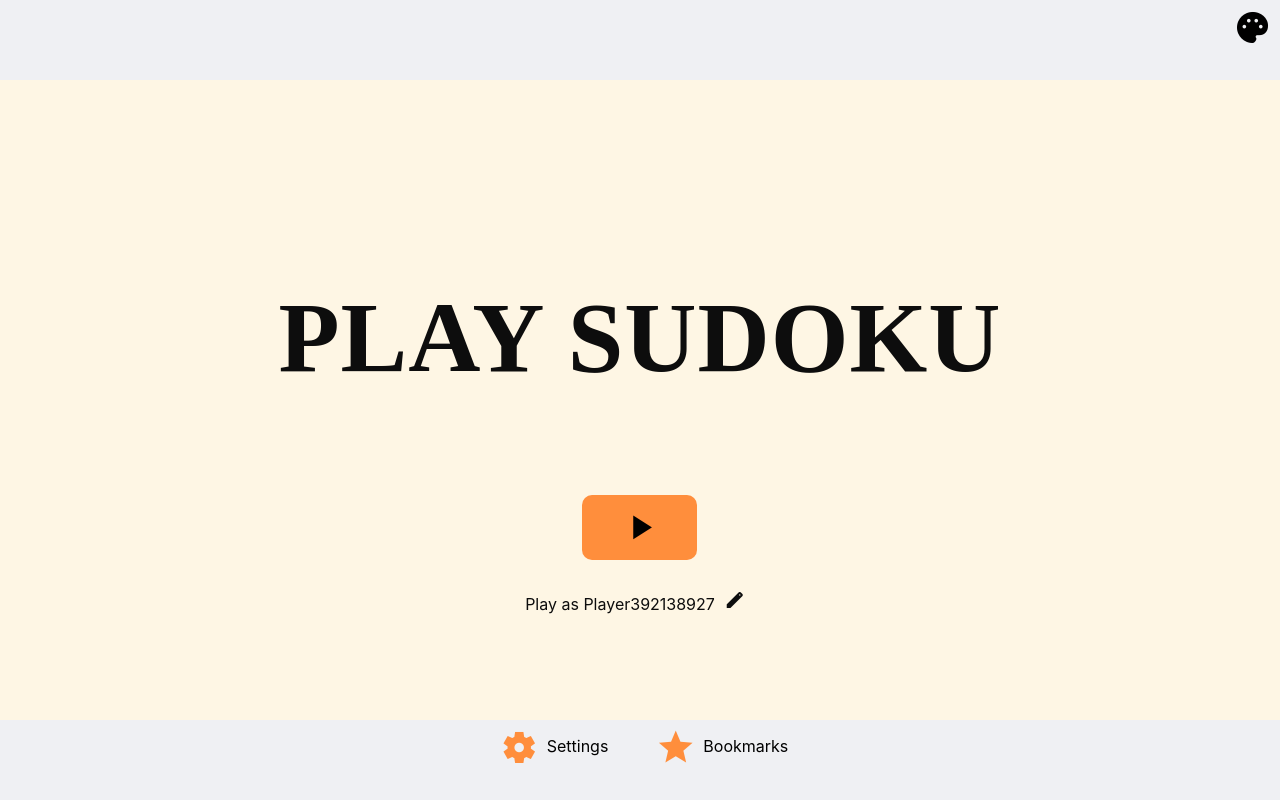
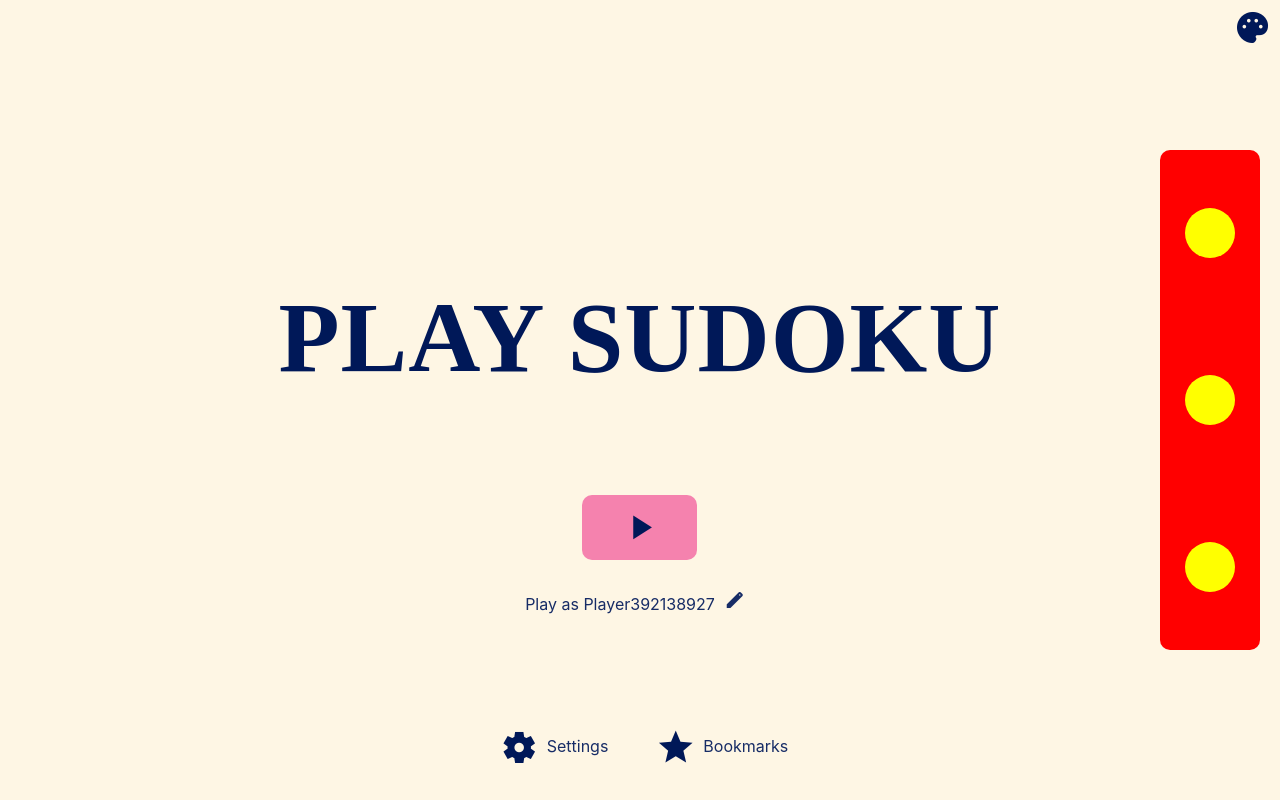
Before and after one commit to AlexChavezz/playsudoku, a React (Vite) app: page /play in a window 1280 px wide. Built offline with nearby package versions, Linux system fonts and the light colour scheme; a web font is replaced by a local one.

Commit message:
some themes added

```diff
--- a/src/App.tsx
+++ b/src/App.tsx
@@ -1,5 +1,5 @@
-import {useEffect, useReducer} from 'react';
-import { GlobalStateContext } from './context/GlobalState';
+import { useEffect, useReducer } from 'react';
+import { GlobalState } from './context/GlobalState';
 import { gobalReducer } from './reducers/globalReducer';
 import { MainRouter } from "./router/MainRouter";
 
@@ -9,15 +9,16 @@ const initialState = {
 
 export default () => {
   useEffect(() => {
-    dispatch({type:"changeTheme", payload: "themeTwo"})
+    themeDispatch({type:"changeTheme", payload: "themeTwo"})
   }, [])
-  const [{ theme }, dispatch] = useReducer(gobalReducer, initialState);
-  console.log(theme)
+  const [{ theme }, themeDispatch] = useReducer(gobalReducer, initialState);
+
   return (
-    <GlobalStateContext.Provider value={{
+    <GlobalState.Provider value={{
       theme,
+      themeDispatch,
     }}>
       <MainRouter />
-    </GlobalStateContext.Provider>
+    </GlobalState.Provider>
   );
 }
--- /dev/null
+++ b/src/components/PlayScreen/Body.tsx
@@ -0,0 +1,26 @@
+import { useContext } from "react";
+import { GlobalState } from "../../context/GlobalState";
+
+export const Body = () => {
+    const { theme } = useContext(GlobalState);
+    return (
+        <section className={`body-container ${theme}`}>
+            <article className="body-title">
+                <h1>PLAY SUDOKU</h1>
+            </article>
+            <article className="body-button-container">
+                <button className="body-button">
+                    <span className="material-symbols-outlined play">
+                        play_arrow
+                    </span>
+                </button>
+                <span>Play as Player392138927
+                    <span className="material-symbols-outlined edit">
+                        edit
+                    </span>
+                </span>
+
+            </article>
+        </section>
+    );
+}
--- /dev/null
+++ b/src/components/PlayScreen/ColorItem.tsx
@@ -0,0 +1,20 @@
+
+interface ColorItemProps {
+    theme: string
+}
+
+export const ColorItem = ({ theme }:ColorItemProps) => {
+    console.log(theme);
+    return (
+        <article
+            style={{
+                borderRadius: 50,
+                backgroundColor: "yellow",
+                height: "50px",
+                width: "50px"
+            }}
+        >
+
+        </article>
+    );
+}
--- /dev/null
+++ b/src/components/PlayScreen/Footer.tsx
@@ -0,0 +1,24 @@
+export const Footer = () => {
+    return (
+        <footer>
+            {/*
+                BookMarks
+                Settings  exp. lenguague etc.
+            */}
+            <section>
+                <article>
+                    <span className="material-symbols-outlined settings">
+                        settings
+                    </span>
+                    <p>Settings</p>
+                </article>
+                <article>
+                    <span className="material-symbols-outlined bookmarks">
+                        star
+                    </span>
+                    <p>Bookmarks</p>
+                </article>
+            </section>
+        </footer>
+    );
+}
--- /dev/null
+++ b/src/components/PlayScreen/Header.tsx
@@ -0,0 +1,11 @@
+export const Header = () => {
+    return (
+        <header>
+            <span
+                className="material-symbols-outlined palette"
+            >
+                palette
+            </span>
+        </header>
+    );
+}
--- /dev/null
+++ b/src/components/PlayScreen/index.ts
@@ -0,0 +1,6 @@
+import { Body } from "./Body";
+import { Footer } from "./Footer";
+import { Header } from "./Header";
+
+
+export { Body, Footer, Header };
--- a/src/context/GlobalState.tsx
+++ b/src/context/GlobalState.tsx
@@ -1,6 +1,6 @@
 import { createContext } from "react";
-import { GlobalState } from "../interfaces/interfaces";
+import { GlobalStateContext } from "../interfaces/interfaces";
 
 
 
-export const GlobalStateContext = createContext({} as GlobalState);
+export const GlobalState= createContext({} as GlobalStateContext);
--- a/src/index.css
+++ b/src/index.css
@@ -8,6 +8,7 @@ body {
   -webkit-font-smoothing: antialiased;
   -moz-osx-font-smoothing: grayscale;
   background-color: #eff0f3;
+
 }
 
 code {
@@ -26,7 +27,7 @@ h1 {
   font-size: 100px;
   letter-spacing: 1px;
   text-transform: uppercase;
-  margin-top:200px;
+  margin-top: 200px;
 }
 
 main {
@@ -122,8 +123,9 @@ footer section article {
   /* align-items: ; */
 }
 
-.settings, .bookmarks {
-  color:#ff8e3c;
+.settings,
+.bookmarks {
+  color: #ff8e3c;
 }
 
 /*
@@ -179,9 +181,163 @@ footer section article {
   }
 }
 
+/*
+
+  ThemeOne
+
+*/
+
+.themeOne h1 {
+  color: #fffffe;
+}
+
+.themeOne {
+  background-color: #55423d;
+}
+
+.themeOne button {
+  background-color: #ffc0ad;
+}
+
+.themeOne button span {
+  color: #271c19;
+}
+
+.themeOne .bookmarks {
+  color: #e78fb3;
+}
+
+.themeOne .settings {
+  color: #e78fb3;
+}
+
+.themeOne .palette {
+  color: #e78fb3;
+}
+
+.themeOne p {
+  color: #fff3ec;
+}
+
+.themeOne span {
+  color: #fff3ec;
+}
+
+/*
+
+  ThemeTwo
+
+*/
+
+.themeTwo h1 {
+  color: #001858;
+}
+
+.themeTwo {
+  background-color: #fef6e4;
+}
+
+.themeTwo button {
+  background-color: #f582ae;
+}
+
+.themeTwo button span {
+  color: #001858;
+}
+
+.themeTwo .bookmarks,
+.settings,
+.palette {
+  color: #001858;
+}
+
+.themeTwo p,
+span {
+  color: #172c66;
+}
 
 
 
-.themeTwo {
-  background-color:#fef6e4  ;
+/*
+
+  ThemeThree
+
+*/
+
+.themeThree h1 {
+  color: #272343;
 }
+
+.themeThree {
+  background-color: #fffffe;
+}
+
+.themeThree button {
+  background-color: #ffd803;
+}
+
+.themeThree button span {
+  color: #272343;
+}
+
+.themeThree .bookmarks {
+  color: #272343;
+}
+
+.themeThree .settings {
+  color: #272343;
+}
+
+.themeThree .palette {
+  color: #272343;
+}
+
+.themeThree p {
+  color: #2d334a;
+}
+
+.themeThree span {
+  color: #272343;
+}
+
+/*
+
+  ThemeFour
+
+*/
+
+.themeFour h1 {
+  color: #fffffe;
+}
+
+.themeFour {
+  background-color: #004643;
+}
+
+.themeFour button {
+  background-color: #f9bc60;
+}
+
+.themeFour button span {
+  color: #001e1d;
+}
+
+.themeFour .bookmarks {
+  color: #e16162;
+}
+
+.themeFour .settings {
+  color: #e16162;
+}
+
+.themeFour .palette {
+  color: #e16162;
+}
+
+.themeFour p {
+  color: #abd1c6;
+}
+
+.themeFour span {
+  color: #abd1c6;
+}
--- a/src/pages/PlayScreen.tsx
+++ b/src/pages/PlayScreen.tsx
@@ -1,68 +1,42 @@
-import { useContext } from "react";
-import { GlobalStateContext } from "../context/GlobalState";
+import { useContext, useState } from "react";
+import { Header, Body, Footer } from "../components/PlayScreen";
+import { ColorItem } from "../components/PlayScreen/ColorItem";
+import { GlobalState } from "../context/GlobalState";
+
+
 
 export const PlayScreen = () => {
+    const { theme } = useContext(GlobalState);
+    // const Themes = ["themeOne", "themeTwo", "themeFour"];
+    const [Themes, setThemes] = useState(["themeOne", "themeTwo", "themeFour"]);
     return (
-        <main>
+        <main className={theme}>
             <Header />
             <Body />
             <Footer />
+            <section
+                style={{
+                    position: "absolute",
+                    width: "100px",
+                    height: "500px",
+                    backgroundColor: "red",
+                    top: 0,
+                    right: 20,
+                    bottom: 0,
+                    margin: "auto",
+                    borderRadius: 10,
+                    display: "flex",
+                    flexDirection: "column",
+                    alignItems: "center",
+                    justifyContent: "space-around",
+                }}
+            >
+                {
+                    Themes.map((theme: string) => {
+                        return <ColorItem theme={theme} key={theme} />
+                    })
+                }
+            </section>
         </main>
     );
 }
-const Header = () => {
-    return (
-        <header>
-            <span className="material-symbols-outlined palette">
-                palette
-            </span>
-        </header>
-    );
-}
-const Body = () => {
-    const { theme } = useContext(GlobalStateContext);
-    return (
-        <section className={`body-container ${theme}`}>
-            <article className="body-title">
-                <h1>PLAY SUDOKU</h1>
-            </article>
-            <article className="body-button-container">
-                <button className="body-button">
-                    <span className="material-symbols-outlined play">
-                        play_arrow
-                    </span>
-                </button>
-                <span>Play as Player392138927
-                    <span className="material-symbols-outlined edit">
-                        edit
-                    </span>
-                </span>
-
-            </article>
-        </section>
-    );
-}
-const Footer = () => {
-    return (
-        <footer>
-            {/*
-                BookMarks
-                Settings  exp. lenguague etc.
-            */}
-            <section>
-                <article>
-                    <span className="material-symbols-outlined settings">
-                        settings
-                    </span>
-                    <p>Settings</p>
-                </article>
-                <article>
-                    <span className="material-symbols-outlined bookmarks">
-                        star
-                    </span>
-                    <p>Bookmarks</p>
-                </article>
-            </section>
-        </footer>
-    );
-}
```
Also changed, not shown: src/interfaces/interfaces.ts (+7 -1 lines).
